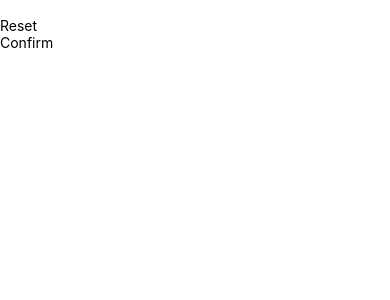
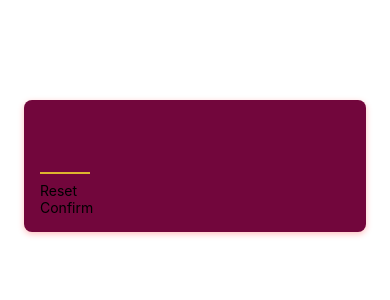
Before and after one commit to Pavan96/ReactMiniGameApp, a React Native app: screen / in a window 390 px wide. Shown: the top 300 px of the page. Built offline with nearby package versions, Linux system fonts and the light colour scheme.

Commit message:
styling number input

```diff
--- a/screens/StartGameScreen.js
+++ b/screens/StartGameScreen.js
@@ -1,9 +1,9 @@
-import { TextInput, View } from "react-native";
+import { TextInput, View, StyleSheet } from "react-native";
 import PrimaryButton from "../components/PrimaryButton";
 
 function StartGameScreen() {
-    return (<View>
-        <TextInput />
+    return (<View style={styles.inputContainer}>
+        <TextInput style= {styles.numberInput} maxLength={2}/>
         <PrimaryButton>Reset</PrimaryButton>
         <PrimaryButton>Confirm</PrimaryButton>
     </View>
@@ -11,3 +11,31 @@
 }
 
 export default StartGameScreen;
+
+const styles = StyleSheet.create( {
+    inputContainer: {
+        padding: 16,
+        marginTop: 100,
+        marginHorizontal: 24,
+        borderRadius: 8,
+        backgroundColor: '#72063c',
+        elevation: 4,
+        shadowColor: 'red',
+        shadowOffset: {width: 0, height: 2},
+        shadowRadius: 6,
+        shadowOpacity: 0.25
+    },
+
+    numberInput: {
+        height: 50,
+        width: 50,
+        fontSize: 32,
+        borderBottomColor: '#ddb52f',
+        borderBottomWidth: 2,
+        color: '#ddb52f',
+        marginVertical: 8,
+        fontWeight: 'bold',
+        textAlign: 'center'
+    }
+
+});
```
